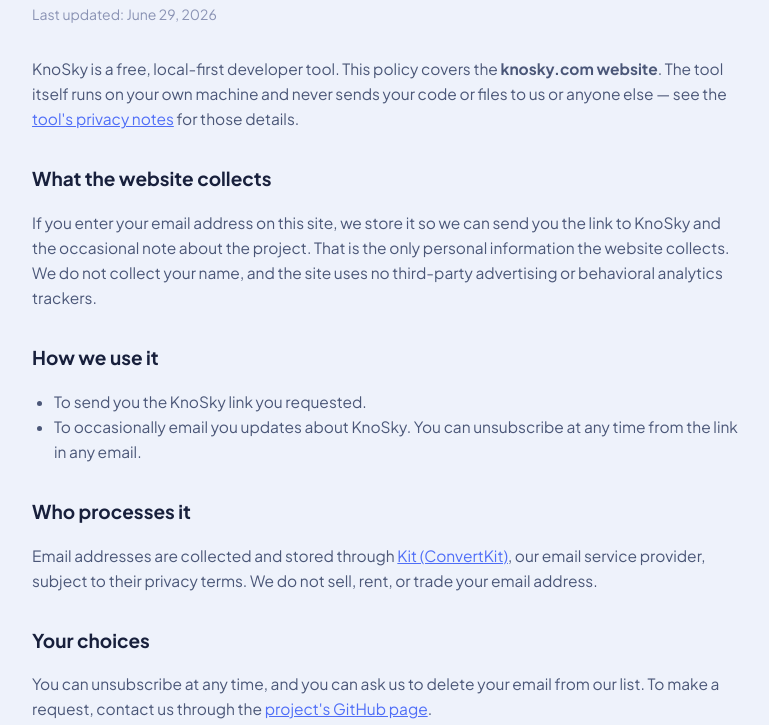
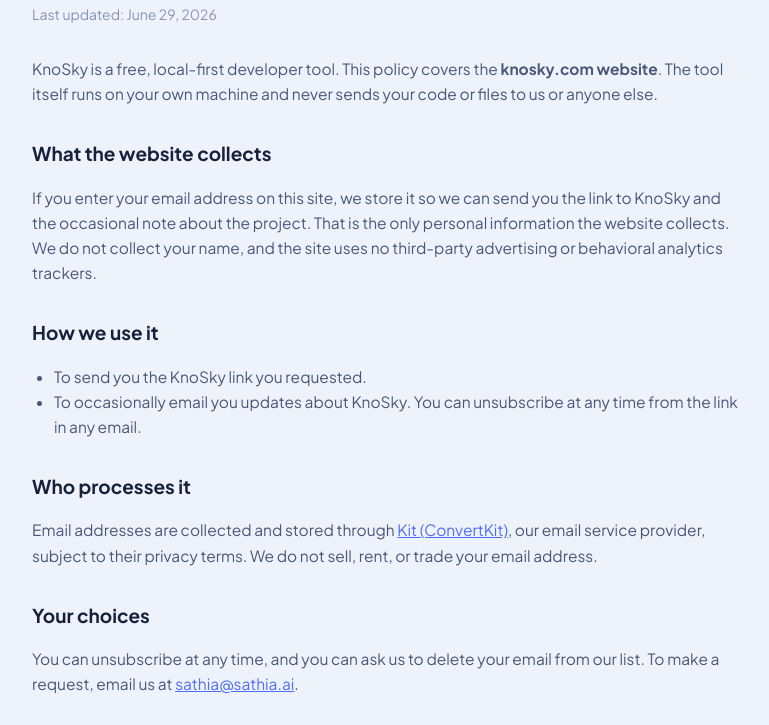
Before and after one commit to SathiaAI/knosky-site, a plain HTML site: page privacy.html in a window 1280 px wide. Shown: the part 184-909 px from the top of the page, without its empty margins (252-1021 px from the left). Drawn offline with Linux system fonts and the light colour scheme.

Commit message:
legal: remove repo links from Privacy/Terms (no email-gate bypass); license->fsl.software; contact->sathia@sathia.ai

```diff
--- a/privacy.html
+++ b/privacy.html
@@ -28,7 +28,7 @@
   <h1>Privacy Policy</h1>
   <div class="meta">Last updated: June 29, 2026</div>
 
-  <p>KnoSky is a free, local-first developer tool. This policy covers the <strong>knosky.com website</strong>. The tool itself runs on your own machine and never sends your code or files to us or anyone else — see the <a href="https://github.com/SathiaAI/knosky/blob/main/PRIVACY.md">tool's privacy notes</a> for those details.</p>
+  <p>KnoSky is a free, local-first developer tool. This policy covers the <strong>knosky.com website</strong>. The tool itself runs on your own machine and never sends your code or files to us or anyone else.</p>
 
   <h2>What the website collects</h2>
   <p>If you enter your email address on this site, we store it so we can send you the link to KnoSky and the occasional note about the project. That is the only personal information the website collects. We do not collect your name, and the site uses no third-party advertising or behavioral analytics trackers.</p>
@@ -43,7 +43,7 @@
   <p>Email addresses are collected and stored through <a href="https://kit.com" rel="noopener">Kit (ConvertKit)</a>, our email service provider, subject to their privacy terms. We do not sell, rent, or trade your email address.</p>
 
   <h2>Your choices</h2>
-  <p>You can unsubscribe at any time, and you can ask us to delete your email from our list. To make a request, contact us through the <a href="https://github.com/SathiaAI/knosky/issues">project's GitHub page</a>.</p>
+  <p>You can unsubscribe at any time, and you can ask us to delete your email from our list. To make a request, email us at <a href="mailto:sathia@sathia.ai">sathia@sathia.ai</a>.</p>
 
   <h2>The tool itself</h2>
   <p>KnoSky runs entirely on your machine. It indexes pointers and short excerpts of your own files (never full file bodies) and does not upload your source. Nothing the tool processes is sent to us.</p>
```
Also changed, not shown: terms.html (+2 -2 lines).
